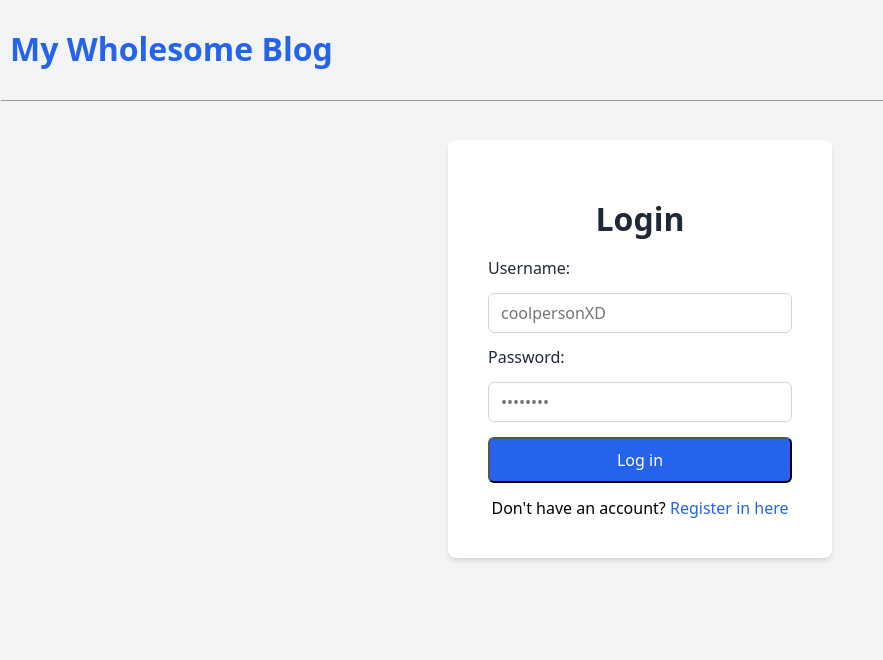
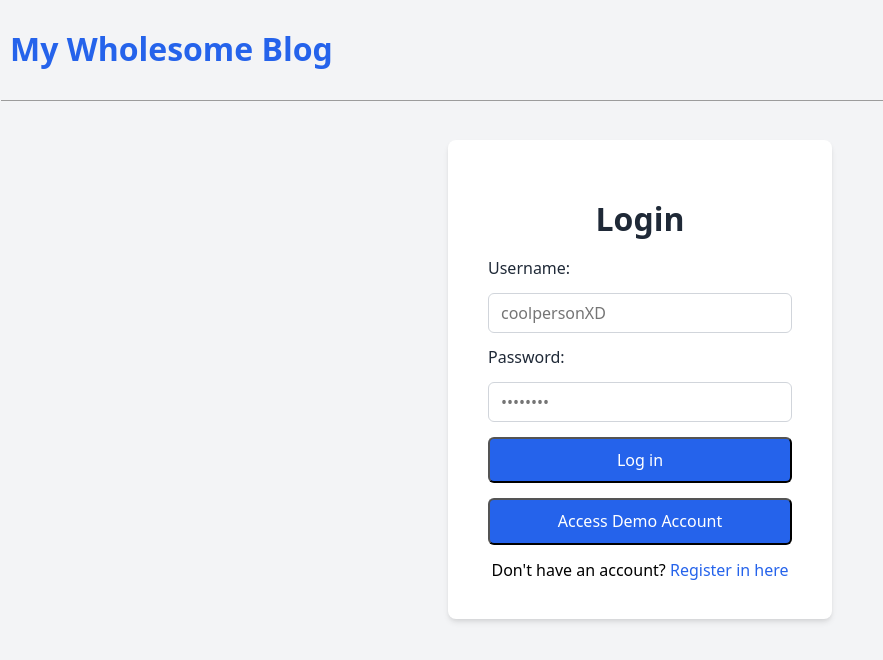
Before and after one commit to AndreiFlau/Project---Blog-Api-Frontend, a React (Vite) app: page /login in a window 1280 px wide. Shown: the top 660 px of the page, without its empty margins (0-883 px from the left). Built offline with nearby package versions, Linux system fonts and the light colour scheme; no server answers.

Commit message:
Add demo account

```diff
--- a/src/components/Login.jsx
+++ b/src/components/Login.jsx
@@ -21,6 +21,22 @@ function Login() {
     try {
       setClickedLogin(true);
       const result = await login(username, password);
+      if (result.success) {
+        navigate("/");
+      } else {
+        console.log(result.message);
+        setClickedLogin(false);
+      }
+    } catch (error) {
+      console.log(error.message);
+    }
+  }
+
+  async function handleDemoLogin(e) {
+    e.preventDefault();
+    try {
+      setClickedLogin(true);
+      const result = await login("author", "123");
       if (result.success) {
         navigate("/");
       } else {
@@ -60,6 +76,9 @@ function Login() {
           <button type="submit" disabled={clickedLogin ? true : false}>
             Log in
           </button>
+          <button type="button" onClick={handleDemoLogin} disabled={clickedLogin ? true : false}>
+            Access Demo Account
+          </button>
         </form>
         <div className="form-link">
           Don&apos;t have an account? <Link to="/register">Register in here</Link>
```
